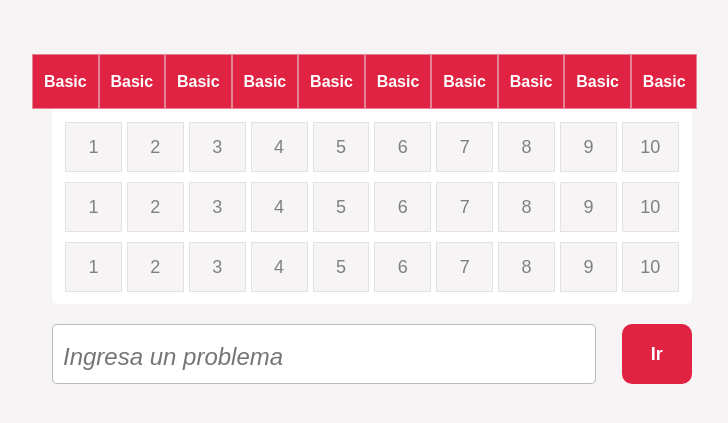
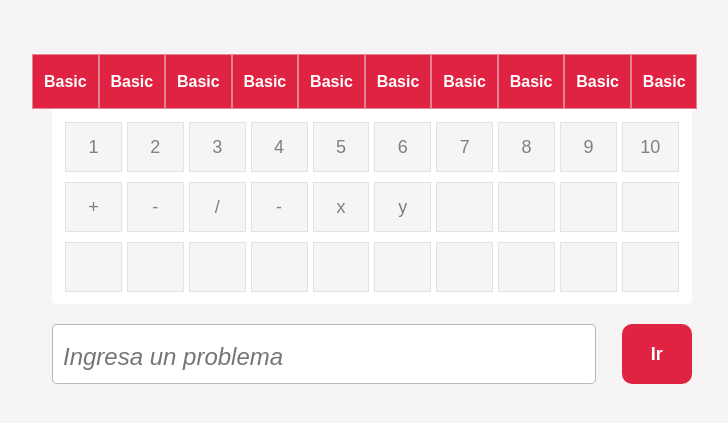
Before and after one commit to jacox02/IntegralsCalculator, a Django app: page / in a window 1280 px wide. Shown: the part 146-569 px from the top of the page, without its empty margins (268-996 px from the left). Run offline with Django 3.2, Linux system fonts and the light colour scheme; some libraries are stand-ins or nearby versions.

Commit message:
Modificando botones de la UI

```diff
--- a/calculator/templates/index.html
+++ b/calculator/templates/index.html
@@ -53,27 +53,27 @@
             <li><a href="#">9</a></li>
             <li><a href="#">10</a></li>
 
-            <li><a href="#">1</a></li>
-            <li><a href="#">2</a></li>
-            <li><a href="#">3</a></li>
-            <li><a href="#">4</a></li>
-            <li><a href="#">5</a></li>
-            <li><a href="#">6</a></li>
-            <li><a href="#">7</a></li>
-            <li><a href="#">8</a></li>
-            <li><a href="#">9</a></li>
-            <li><a href="#">10</a></li>
+            <li><a href="#">+</a></li>
+            <li><a href="#">-</a></li>
+            <li><a href="#">/</a></li>
+            <li><a href="#">-</a></li>
+            <li><a href="#">x</a></li>
+            <li><a href="#">y</a></li>
+            <li><a href="#"></a></li>
+            <li><a href="#"></a></li>
+            <li><a href="#"></a></li>
+            <li><a href="#"></a></li>
 
-            <li><a href="#">1</a></li>
-            <li><a href="#">2</a></li>
-            <li><a href="#">3</a></li>
-            <li><a href="#">4</a></li>
-            <li><a href="#">5</a></li>
-            <li><a href="#">6</a></li>
-            <li><a href="#">7</a></li>
-            <li><a href="#">8</a></li>
-            <li><a href="#">9</a></li>
-            <li><a href="#">10</a></li>
+            <li><a href="#"></a></li>
+            <li><a href="#"></a></li>
+            <li><a href="#"></a></li>
+            <li><a href="#"></a></li>
+            <li><a href="#"></a></li>
+            <li><a href="#"></a></li>
+            <li><a href="#"></a></li>
+            <li><a href="#"></a></li>
+            <li><a href="#"></a></li>
+            <li><a href="#"></a></li>
           </div>
           <div class="input">
             <div class="components">
```
